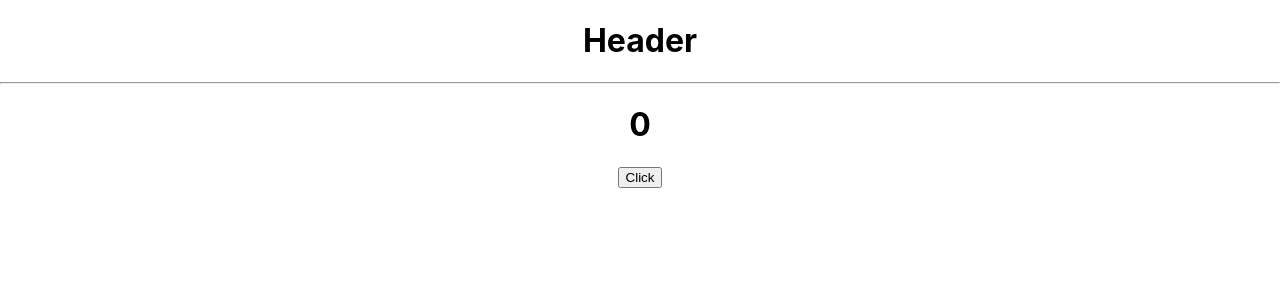
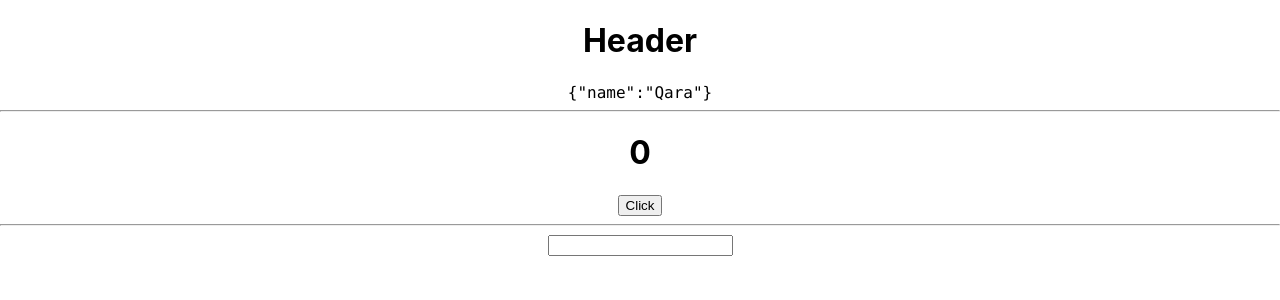
Before and after one commit to humbatovqara/React-patika.dev, a React (Create React App) app in the folder memoization/: page / in a window 1280 px wide. Shown: the top 300 px of the page. Built offline with nearby package versions, Linux system fonts and the light colour scheme.

Commit message:
Add useMemo Hook

```diff
--- a/memoization/src/App.js
+++ b/memoization/src/App.js
@@ -1,18 +1,45 @@
-import { useState } from 'react'
+import { useState, useMemo } from 'react'
 import Header from './components/Header';
 import './App.css';
 
+// Type 1
+// const data = { name: "Qara" }
+
 function App() {
   const [number, setNumber] = useState(0)
+  const [text, setText] = useState("");
+
+  /* const data = useMemo(() => {
+    return { name: "Qara" }
+  }, [number]) */
+
+  const data = useMemo(() => {
+    return calculateObject();
+  }, []);
+
   return (
     <div className="App">
-      <Header />
+      <Header data={data} />
       <hr />
 
       <h1>{number}</h1>
       <button onClick={() => setNumber(number + 1)}>Click</button>
+
+      <hr />
+
+      <input value={text} onChange={({target}) => setText(target.value)} />
     </div>
   );
 }
 
+function calculateObject() {
+  console.log("Calculating ...");
+
+  for (let i = 0; i < 1000000; i++) { }
+
+  console.log("Calculating completed!");
+
+  return { name: "Qara" }
+}
+
 export default App;
--- a/memoization/src/components/Header.js
+++ b/memoization/src/components/Header.js
@@ -1,9 +1,13 @@
 import React from 'react'
 
-function Header() {
+function Header({ data }) {
     console.log("Header Component Re-Rendered");
     return (
-        <h1>Header</h1>
+        <>
+            <h1>Header</h1>
+
+            <code>{JSON.stringify(data)}</code>
+        </>
     )
 }
 
```
